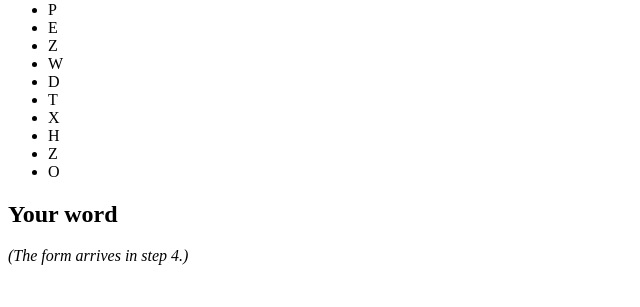
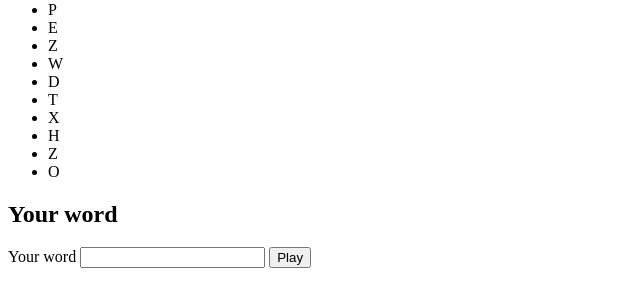
Before and after one commit to seenbyangad/rails-longest-word-game, a Rails app: page / in a window 1280 px wide. Shown: the part 265-572 px from the top of the page, without its empty margins (0-640 px from the left). Run offline with Rails 7, Linux system fonts and the light colour scheme; some libraries are stand-ins or nearby versions.

Commit message:
Add POST form with hidden letters and scoring with dictionary check
Co-Authored-By: Claude Opus 5.5 <noreply@anthropic.com>

```diff
--- a/app/controllers/games_controller.rb
+++ b/app/controllers/games_controller.rb
@@ -1,8 +1,34 @@
+require "json"
+require "open-uri"
+
 class GamesController < ApplicationController
   def new
     @letters = Array.new(10) { ("A".."Z").to_a.sample }
   end
 
   def score
+    @word = params[:word].to_s.upcase
+    @letters = params[:letters].to_s.split
+
+    if !in_grid?(@word, @letters)
+      @result = :not_in_grid
+    elsif !english_word?(@word)
+      @result = :not_english
+    else
+      @result = :valid
+    end
+  end
+
+  private
+
+  # Every letter in the word must be in the grid, and not used more times than it appears
+  def in_grid?(word, letters)
+    word.present? && word.chars.all? { |letter| word.count(letter) <= letters.count(letter) }
+  end
+
+  # Ask the online dictionary whether the word exists
+  def english_word?(word)
+    response = URI.parse("https://dictionary.lewagon.com/#{word}").read
+    JSON.parse(response)["found"]
   end
 end
--- a/app/views/games/new.html.erb
+++ b/app/views/games/new.html.erb
@@ -16,4 +16,11 @@
 </ul>
 
 <h2>Your word</h2>
-<p><em>(The form arrives in step 4.)</em></p>
+<form action="/score" method="post" data-turbo="false">
+  <%= hidden_field_tag :authenticity_token, form_authenticity_token %>
+  <%= hidden_field_tag :letters, @letters.join(" ") %>
+
+  <label for="word">Your word</label>
+  <input type="text" id="word" name="word">
+  <input type="submit" value="Play">
+</form>
```
Also changed, not shown: app/views/games/score.html.erb (+8 -12 lines).
